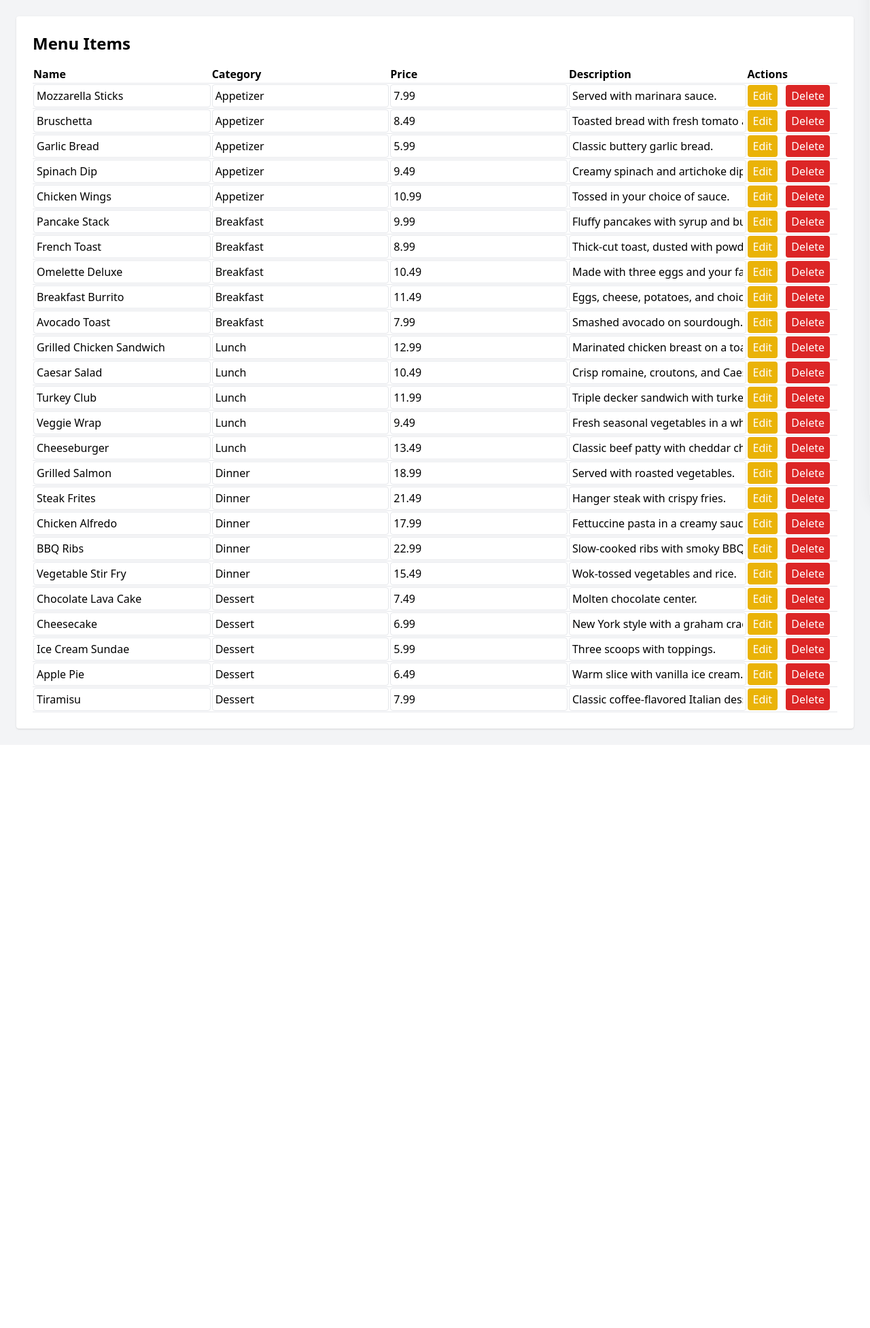
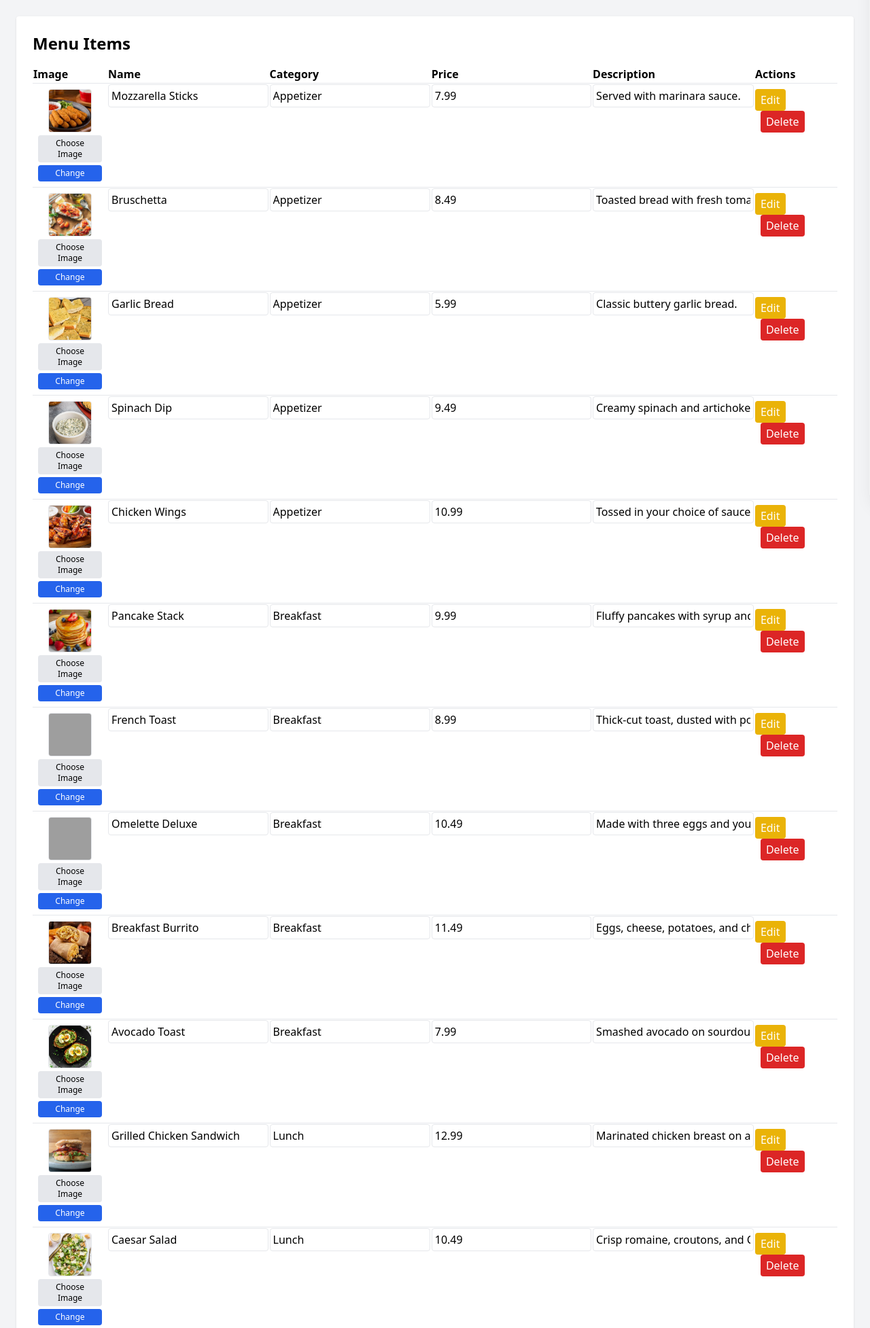
Before and after one commit to redroyalty910/resturaunt-mvp, a Flask app: page /admin in a window 1280 px wide. Shown: the part 72-2026 px from the top of the page at 68% size. Before the commit the page ends 1148 px from the top, so only its background shows below. Run offline with Flask 3, Linux system fonts and the light colour scheme; a user stored in the database is signed in; data comes from the database, SQL or seed files in the repository; some libraries are stand-ins or nearby versions; grey boxes are pictures that could not be loaded.

Commit message:
Implemented functions of image adding for new menu items and changing existing images within admin panel page

```diff
--- a/app.py
+++ b/app.py
@@ -4,6 +4,7 @@ import webbrowser
 import threading
 import time
 from werkzeug.security import generate_password_hash, check_password_hash
+from werkzeug.utils import secure_filename
 from flask import Flask, render_template, jsonify, send_from_directory, request, session, redirect
 from flask_sqlalchemy import SQLAlchemy
 from sqlalchemy.sql import text
@@ -13,8 +14,12 @@ app = Flask(__name__)
 BASE_DIR = os.path.abspath(os.path.dirname(__file__))
 DB_PATH = os.path.join(BASE_DIR, "restaurant_system_test.db")
 
+UPLOAD_FOLDER = os.path.join(BASE_DIR, "static", "images")
+ALLOWED_EXTENSIONS = {"png", "jpg", "jpeg", "webp", "gif"}
+
 app.config['SQLALCHEMY_DATABASE_URI'] = 'sqlite:///' + DB_PATH
 app.config['SQLALCHEMY_TRACK_MODIFICATIONS'] = False
+app.config["UPLOAD_FOLDER"] = UPLOAD_FOLDER
 
 db = SQLAlchemy(app)
 
@@ -33,6 +38,9 @@ def slugify(name):
             .strip()
             .replace(" ", "-")
     )
+
+def allowed_file(filename):
+    return "." in filename and filename.rsplit(".", 1)[1].lower() in ALLOWED_EXTENSIONS
 
 @app.route('/')
 def index():
@@ -202,7 +210,7 @@ def debug_orders():
 @app.route('/admin/login', methods=['GET', 'POST'])
 def admin_login():
     if session.get('admin_logged_in'):
-        return redirect('admin')
+        return redirect('/admin')
 
     if request.method == 'POST':
         data = request.get_json()
@@ -325,6 +333,66 @@ def admin_delete_item(item_id):
     return jsonify({"success": True, "message": "Menu item deleted!"})
 
 
+@app.route("/api/admin/upload_image", methods=["POST"])
+def upload_image():
+    if not session.get("admin_logged_in"):
+        return jsonify({"success": False, "message": "Unauthorized"}), 401
+
+    if "image" not in request.files:
+        return jsonify({"success": False, "message": "No file uploaded"}), 400
+
+    file = request.files["image"]
+
+    if file.filename == "":
+        return jsonify({"success": False, "message": "Empty filename"}), 400
+
+    if not allowed_file(file.filename):
+        return jsonify({"success": False, "message": "Invalid file type"}), 400
+
+    filename = secure_filename(file.filename)
+    save_path = os.path.join(app.config["UPLOAD_FOLDER"], filename)
+
+    file.save(save_path)
+
+    return jsonify({
+        "success": True,
+        "filename": filename
+    })
+
+@app.route("/api/admin/update_item_image/<int:item_id>", methods=["POST"])
+def update_item_image(item_id):
+    if not session.get("admin_logged_in"):
+        return jsonify({"success": False, "message": "Unauthorized"}), 401
+
+    if "image" not in request.files:
+        return jsonify({"success": False, "message": "No image uploaded"}), 400
+
+    file = request.files["image"]
+
+    if file.filename == "":
+        return jsonify({"success": False, "message": "Empty filename"}), 400
+
+    if not allowed_file(file.filename):
+        return jsonify({"success": False, "message": "Invalid file type"}), 400
+
+    filename = secure_filename(file.filename)
+    save_path = os.path.join(app.config["UPLOAD_FOLDER"], filename)
+    file.save(save_path)
+
+    # Update DB
+    db.session.execute(
+        text("UPDATE Menu SET image_filename = :img WHERE M_ID = :id"),
+        {"img": filename, "id": item_id}
+    )
+    db.session.commit()
+
+    return jsonify({
+        "success": True,
+        "message": "Image updated",
+        "filename": filename
+    })
+
+
 
 if __name__ == '__main__':
     PORT = 8000
--- a/templates/admin_panel.html
+++ b/templates/admin_panel.html
@@ -38,6 +38,7 @@
                     <input id="newCategory" placeholder="Category" class="w-full border p-3 rounded">
                     <input id="newPrice" type="number" step="0.01" placeholder="Price" class="w-full border p-3 rounded">
                     <textarea id="newDescription" placeholder="Description" class="w-full border p-3 rounded"></textarea>
+                    <input type="file" id="newImage" accept="image/*" class="w-full border p-3 rounded">
                     <button onclick="addMenuItem()" class="w-full bg-green-600 text-white py-3 rounded hover:bg-green-700">Add Item</button>
                 </div>
             </div>
@@ -59,17 +60,53 @@
             const items = await res.json();
 
             let html = '<table class="w-full text-left border-collapse">';
-            html += '<tr class="border-b"><th>Name</th><th>Category</th><th>Price</th><th>Description</th><th>Actions</th></tr>';
+            html += `<tr class="border-b">
+                <th>Image</th>
+                <th>Name</th>
+                <th>Category</th>
+                <th>Price</th>
+                <th>Description</th>
+                <th>Actions</th>
+            </tr >`;
 
             items.forEach(item => {
-                html += `<tr class="border-b">
+                html += `<tr class="border-b align-top">
+                    <td class="p-2 w-[110px] align-top">
+                        <div class="flex flex-col gap-1 items-center">
+                            <img src="/images/${item.image_filename || 'placeholder.jpg'}"
+                                 class="w-16 h-16 object-cover rounded border"
+                                 id="img-preview-${item.M_ID}">
+
+                            <input type="file"
+                                   accept="image/*"
+                                   id="img-input-${item.M_ID}"
+                                   class="hidden"
+                                   onchange="previewSelectedImage(event, ${item.M_ID})">
+
+                            <label for="img-input-${item.M_ID}"
+                                   class="cursor-pointer bg-gray-200 hover:bg-gray-300 text-xs px-2 py-1 rounded w-full text-center">
+                                Choose Image
+                            </label>
+
+                            <button onclick="updateImage(${item.M_ID})"
+                                    class="bg-blue-600 text-white px-2 py-1 rounded text-xs hover:bg-blue-700 w-full">
+                                Change
+                            </button>
+                        </div>
+                    </td>
                     <td><input value="${item.item_name}" class="border p-1 rounded w-full" id="name-${item.M_ID}"></td>
                     <td><input value="${item.category}" class="border p-1 rounded w-full" id="cat-${item.M_ID}"></td>
                     <td><input type="number" step="0.01" value="${item.price}" class="border p-1 rounded w-full" id="price-${item.M_ID}"></td>
                     <td><input value="${item.description}" class="border p-1 rounded w-full" id="desc-${item.M_ID}"></td>
-                    <td class="space-x-2">
-                        <button onclick="editItem(${item.M_ID})" class="bg-yellow-500 text-white px-2 py-1 rounded hover:bg-yellow-600">Edit</button>
-                        <button onclick="deleteItem(${item.M_ID})" class="bg-red-600 text-white px-2 py-1 rounded hover:bg-red-700">Delete</button>
+                    <td class="space-x-2 align-top pt-2">
+                        <button onclick="editItem(${item.M_ID})"
+                                class="bg-yellow-500 text-white px-2 py-1 rounded hover:bg-yellow-600">
+                            Edit
+                        </button>
+                        <button onclick="deleteItem(${item.M_ID})"
+                                class="bg-red-600 text-white px-2 py-1 rounded hover:bg-red-700">
+                            Delete
+                        </button>
                     </td>
                 </tr>`;
             });
@@ -79,12 +116,35 @@
         }
 
         // Add menu item
-        function addMenuItem() {
+        async function addMenuItem() {
+            const imageInput = document.getElementById("newImage");
+            let imageFilename = null;
+
+            if (imageInput.files.length > 0) {
+                const formData = new FormData();
+                formData.append("image", imageInput.files[0]);
+
+                const uploadRes = await fetch("/api/admin/upload_image", {
+                    method: "POST",
+                    body: formData
+                });
+
+                const uploadData = await uploadRes.json();
+                if (!uploadData.success) {
+                    alert(uploadData.message);
+                    return;
+                }
+
+                imageFilename = uploadData.filename;
+            }
+
+
             const payload = {
                 item_name: document.getElementById("newName").value.trim(),
                 category: document.getElementById("newCategory").value.trim(),
                 price: parseFloat(document.getElementById("newPrice").value),
                 description: document.getElementById("newDescription").value.trim(),
+                image_filename: imageFilename,
                 availability: 1
             };
 
@@ -93,7 +153,7 @@
                 return;
             }
 
-            fetch('/api/admin/add_item', {
+            const res = await fetch('/api/admin/add_item', {
                 method: 'POST',
                 headers: { 'Content-Type': 'application/json' },
                 body: JSON.stringify(payload)
@@ -107,6 +167,7 @@
                 document.getElementById("newCategory").value = "";
                 document.getElementById("newPrice").value = "";
                 document.getElementById("newDescription").value = "";
+                document.getElementById("newImage").value = "";
             })
             .catch(err => { console.error(err); alert("Error adding item."); });
         }
@@ -145,6 +206,37 @@
             });
         }
 
+        async function updateImage(itemId) {
+            const input = document.getElementById(`img-input-${itemId}`);
+
+            if (!input.files.length) {
+                alert("Please select an image.");
+                return;
+            }
+
+            const formData = new FormData();
+            formData.append("image", input.files[0]);
+
+            const res = await fetch(`/api/admin/update_item_image/${itemId}`, {
+                method: "POST",
+                body: formData
+            });
+
+            const data = await res.json();
+
+            if (!data.success) {
+                alert(data.message);
+                return;
+            }
+
+            const img = document.getElementById(`img-preview-${itemId}`);
+            img.src = `/images/${data.filename}?t=${Date.now()}`;
+
+            input.value = "";
+            alert("Image updated successfully!");
+        }
+
+
         // Initial load
         loadMenuItems();
     </script>
```
